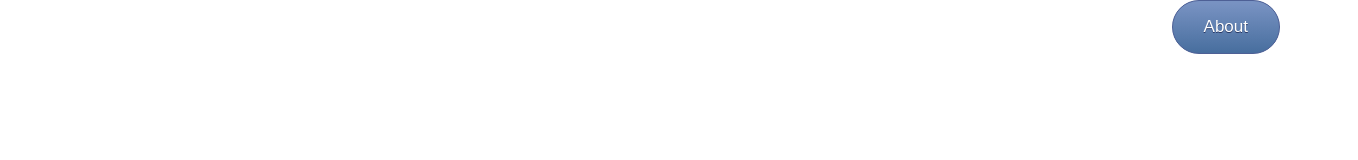
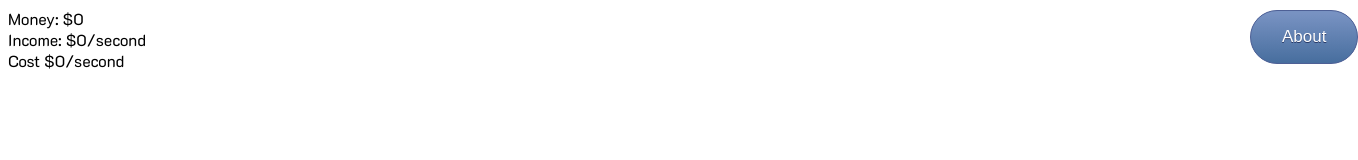
Before and after one commit to nogarcia/expresso, a website: page index.html in a window 1280 px wide. Shown: the whole page, 1358 px wide, since content can reach past the window. Drawn offline with nearby package versions, Linux system fonts and the light colour scheme.

Commit message:
Added info box

```diff
--- a/css/master.css
+++ b/css/master.css
@@ -14,14 +14,11 @@
 	display:inline-block;
 	cursor:pointer;
 	color:#ffffff;
-	font-family:Arial;
 	font-size:17px;
 	padding:16px 31px;
 	text-decoration:none;
 	text-shadow:0px 1px 0px #283966;
-  position: absolute;
-  top: 0;
-  right:0;
+	position: absolute;
 }
 .aboutButton:hover {
 	background:-webkit-gradient(linear, left top, left bottom, color-stop(0.05, #476e9e), color-stop(1, #7892c2));
@@ -37,3 +34,14 @@
 	position:relative;
 	top:1px;
 }
+
+.buttons {
+	position: absolute;
+	top: 0;
+	right: 0;
+	padding-top: 10px;
+	padding-right: 30px;
+}
+html {
+	font-family: 'K2D';
+}
--- a/index.html
+++ b/index.html
@@ -4,6 +4,7 @@
     <meta charset="utf-8">
     <title>Expresso</title>
     <link rel="stylesheet" href="node_modules/jqueryui/jquery-ui.css">
+    <link href="https://fonts.googleapis.com/css?family=K2D" rel="stylesheet">
     <link rel="stylesheet" href="css/master.css">
     <script src="node_modules/jquery/dist/jquery.js" charset="utf-8"></script>
     <script src="node_modules/jqueryui/jquery-ui.js" charset="utf-8"></script>
@@ -26,12 +27,20 @@
         });
       } );
     </script>
+
   </head>
   <body>
-    <button class="aboutButton">About</button>
+    <div class="buttons">
+      <button class="aboutButton">About</button>
+    </div>
     <div id="dialog" title="About">
       <h1>Made by <a href="https://shrubhog.github.io">Shrubhog</a></h1>
       Made with <a href="https://github.com">Github</a>, <a href="https://jquery.com">JQuery</a>, and <a href="https://jqueryui.com">JQueryUI</a>
     </div>
+    <div class="info">
+      Money: $<span id="money">0</span><br>
+      Income: $<span id="income">0</span>/second<br>
+      Cost $<span id="cost">0</span>/second<br>
+    </div>
   </body>
 </html>
```
